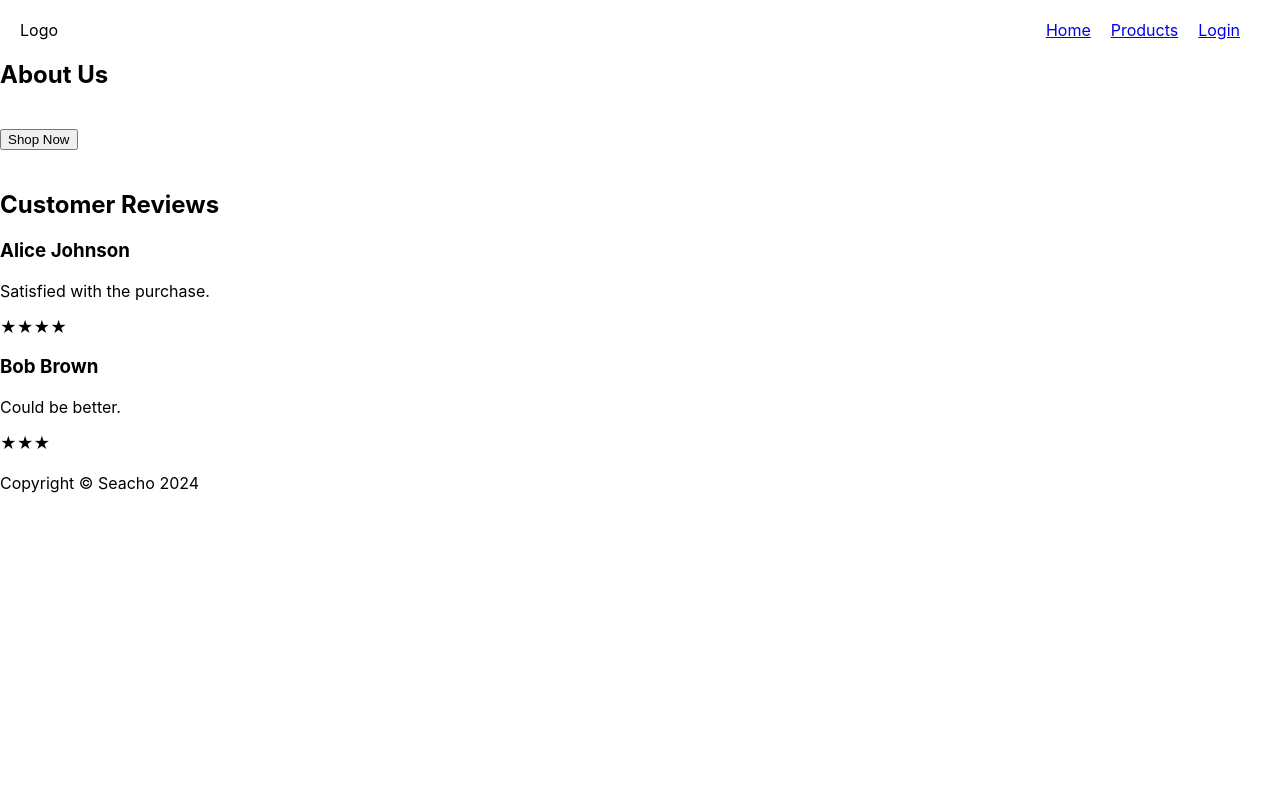
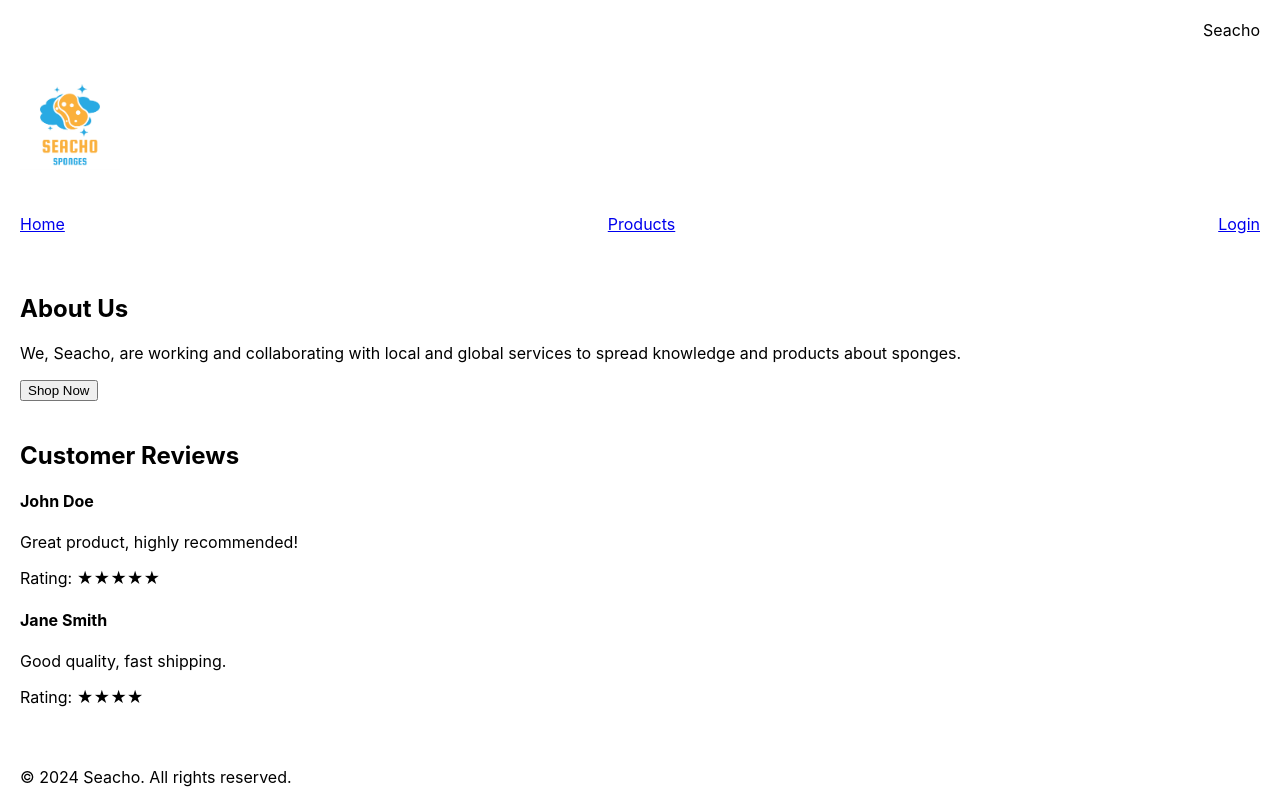
Before and after one commit to Seanybobocoy/ENSF381-Assignment4, a React (Create React App) app in the folder my-ecommerce-app/: page / in a window 1280 px wide. Built offline with nearby package versions, Linux system fonts and the light colour scheme.

Commit message:
Adjusted layout and logo.

```diff
--- a/my-ecommerce-app/src/components/Footer.js
+++ b/my-ecommerce-app/src/components/Footer.js
@@ -3,8 +3,8 @@ import React from 'react';
 
 const Footer = () => {
   return (
-    <footer style={{ marginTop: '20px', textAlign: 'left' }}>
-      <p>Copyright © Seacho 2024</p>
+    <footer style={{ padding: '20px', textAlign: 'left' }}>
+      <p style={{ margin: '0' }}>© 2024 Seacho. All rights reserved.</p>
     </footer>
   );
 };
--- a/my-ecommerce-app/src/components/Header.js
+++ b/my-ecommerce-app/src/components/Header.js
@@ -3,14 +3,20 @@ import React from 'react';
 import { Link } from 'react-router-dom';
 
 const Header = () => {
+  const logo = process.env.PUBLIC_URL + '/images/Seacho.png';
   return (
-    <header style={{ display: 'flex', justifyContent: 'space-between', margin: '20px' }}>
-      <div style={{ width: '50%' }}>Logo</div> {/* Replace with actual logo */}
-      <nav style={{ width: '50%', textAlign: 'right' }}>
-        <Link to="/" style={{ marginRight: '20px' }}>Home</Link>
-        <Link to="/products" style={{ marginRight: '20px' }}>Products</Link>
-        <Link to="/login" style={{ marginRight: '20px' }}>Login</Link>
-      </nav>
+    <header>
+      <div style={{ padding: '20px', textAlign: 'right'}}>
+        Seacho
+      </div>
+      <div>
+        <img src={logo} alt="Logo" style={{ padding: '20px', width: '100px' }} />
+      </div>
+      <div style={{ display: 'flex', justifyContent: 'space-between' }}>
+        <Link to="/" style={{ padding: '20px', textAlign: 'left' }}>Home</Link>
+        <Link to="/products" style={{ padding: '20px', textAlign: 'center' }}>Products</Link>
+        <Link to="/login" style={{ padding: '20px', textAlign: 'right' }}>Login</Link>
+      </div>
     </header>
   );
 };
--- a/my-ecommerce-app/src/components/HomeMainSection.js
+++ b/my-ecommerce-app/src/components/HomeMainSection.js
@@ -1,28 +1,33 @@
 // HomeMainSection.js
 import React, { useState, useEffect } from 'react';
 import reviews from '../data/reviews';
+
+const getRandomReviews = (reviews, count) => {
+  const shuffled = [...reviews].sort(() => 0.5 - Math.random());
+  return shuffled.slice(0, count);
+};
 
 const HomeMainSection = () => {
   const [selectedReviews, setSelectedReviews] = useState([]);
 
   useEffect(() => {
-    const shuffled = reviews.sort(() => 0.5 - Math.random());
-    setSelectedReviews(shuffled.slice(0, 2));
+    setSelectedReviews(getRandomReviews(reviews, 2));
   }, []);
 
   return (
-    <main>
-      <section style={{ marginBottom: '20px' }}>
+    <main style={{ padding: '20px' }}>
+      <section style={{ marginBottom: '40px' }}>
         <h2>About Us</h2>
-        <button style={{ margin: '20px 0' }}>Shop Now</button>
+        <p>We, Seacho, are working and collaborating with local and global services to spread knowledge and products about sponges.</p>
+        <button>Shop Now</button>
       </section>
       <section>
         <h2>Customer Reviews</h2>
         {selectedReviews.map((review, index) => (
-          <div key={index} style={{ marginBottom: '10px' }}>
-            <h3>{review.customerName}</h3>
+          <div key={index} style={{ marginBottom: '20px' }}>
+            <h4>{review.customerName}</h4>
             <p>{review.reviewContent}</p>
-            <p>{"★".repeat(review.stars)}</p>
+            <p>Rating: {"★".repeat(review.stars)}</p>
           </div>
         ))}
       </section>
--- a/my-ecommerce-app/src/index.js
+++ b/my-ecommerce-app/src/index.js
@@ -1,3 +1,6 @@
+// Sean Sabo UCID: 30181990
+// Jericho Huelar UCID: 30196518
+
 import React from 'react';
 import ReactDOM from 'react-dom/client';
 import './index.css';
```
Also changed, not shown: my-ecommerce-app/public/images/Seacho.png (added).
